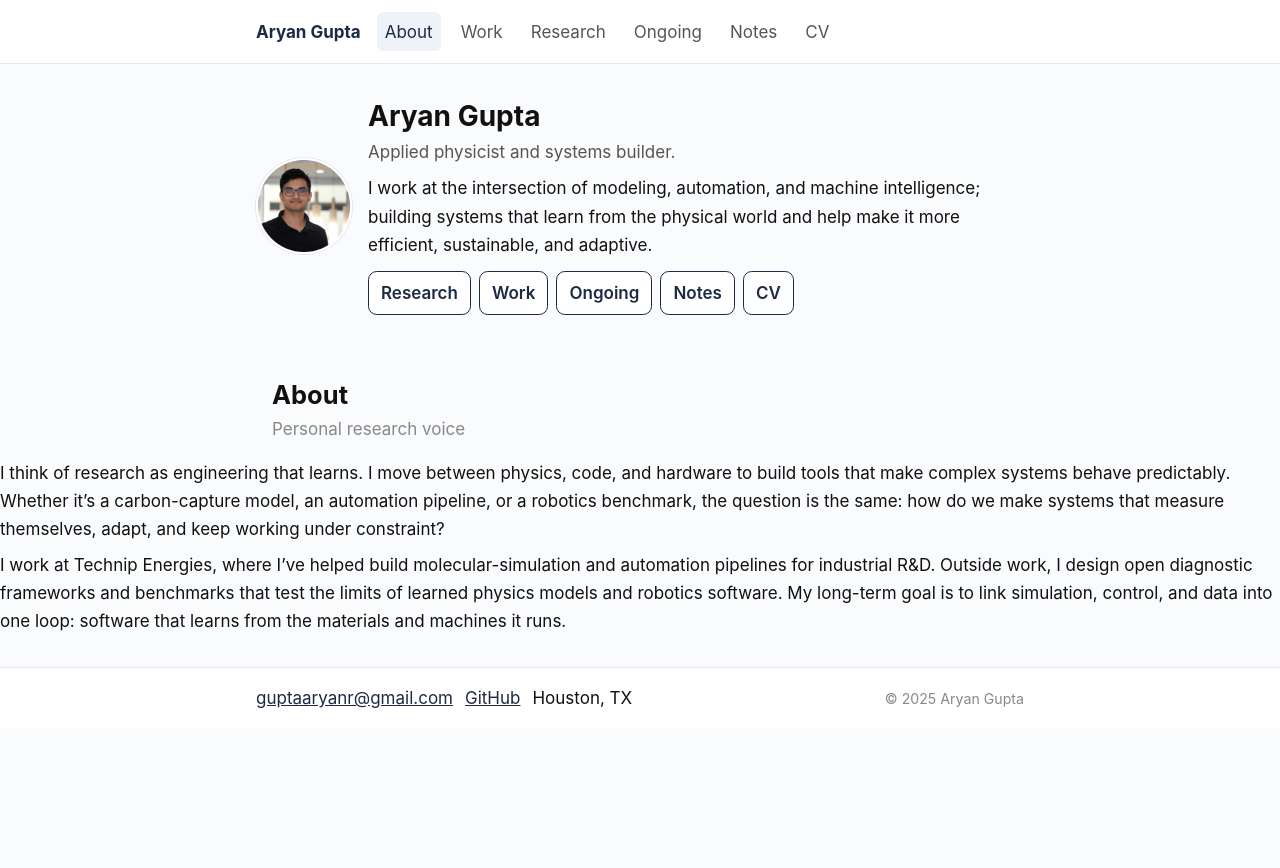
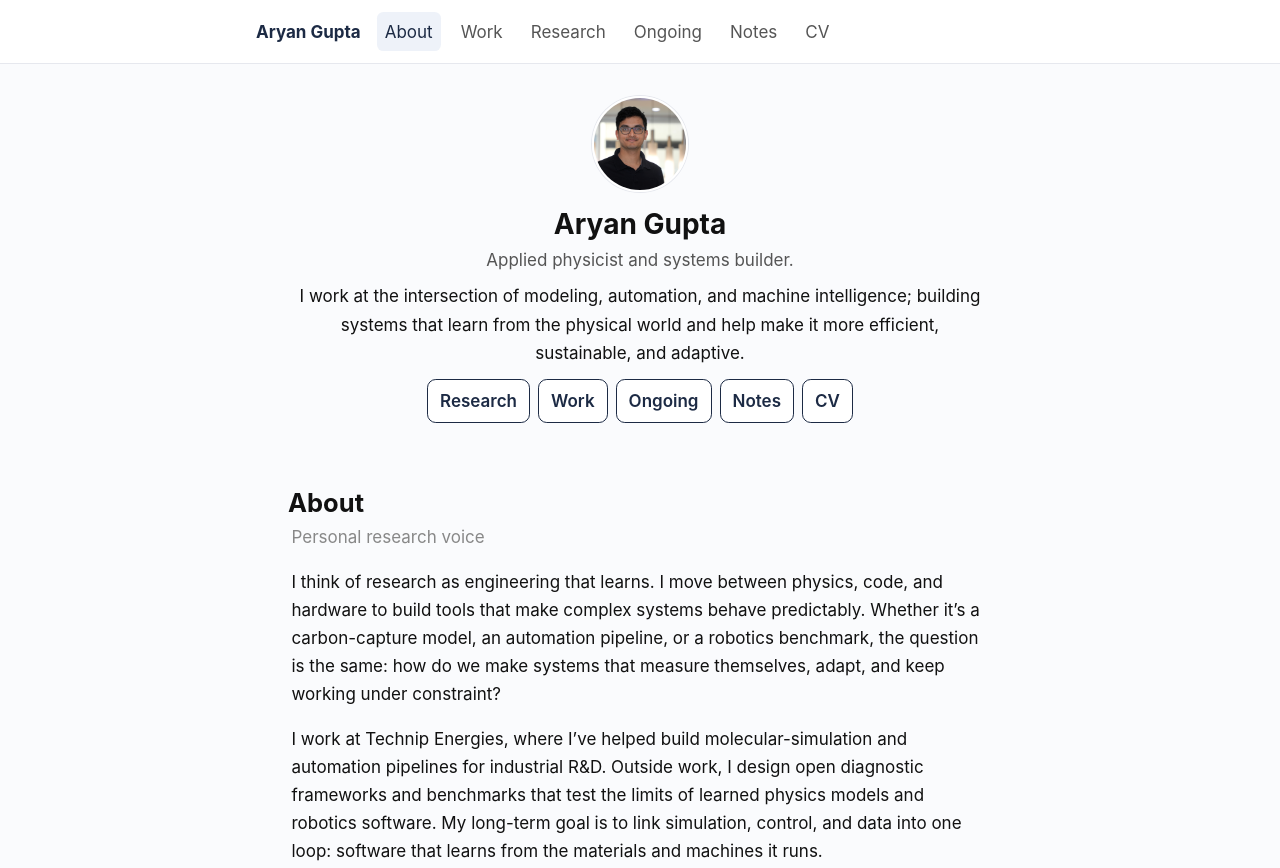
Before and after one commit to guptaaryanr/guptaaryanr.github.io, a plain HTML site: page index.html in a window 1280 px wide. Shown: the top 868 px of the page. Before the commit the page ends 800 px from the top, so only its background shows below. Drawn offline with Linux system fonts and the light colour scheme.

Commit message:
centering on home

```diff
--- a/assets/css/site.css
+++ b/assets/css/site.css
@@ -163,13 +163,27 @@ main {
 }
 
 .hero {
-    display: grid;
-    grid-template-columns: 96px 1fr;
-    gap: 1rem;
+    display: flex;
+    flex-direction: column;
     align-items: center;
+    text-align: center;
+    gap: .75rem;
     padding: 2rem 1rem;
     margin: 0 auto;
-    max-width: min(50rem, 92vw)
+    max-width: min(50rem, 92vw);
+}
+
+.hero .quick-links {
+    justify-content: center
+}
+
+.hero .oneliner {
+    max-width: 65ch;
+    margin: .5rem auto 0
+}
+
+.headshot {
+    margin: 0 auto
 }
 
 .headshot {
@@ -205,6 +219,20 @@ h1 {
     margin: 2rem auto 1rem;
     max-width: var(--max);
     padding: 0 1rem
+}
+
+/* Constrain regular sections to the same centered column */
+main>section:not(.hero) {
+    max-width: var(--max);
+    margin: 0 auto;
+    padding: 0 1rem;
+}
+
+/* Comfortable line length for body text */
+main>section:not(.hero) p {
+    max-width: 65ch;
+    margin-left: auto;
+    margin-right: auto;
 }
 
 .section-subtitle {
--- a/index.html
+++ b/index.html
@@ -13,7 +13,7 @@
     <script defer src="assets/js/site.js"></script>
 </head>
 
-<body>
+<body class="home">
     <a class="skip-link" href="#content">Skip to content</a>
 
     <header class="site-header" role="banner">
@@ -63,13 +63,13 @@
                 <h2 id="about-title">About</h2>
                 <p class="section-subtitle">Personal research voice</p>
             </header>
-            <p class="oneliner">
+            <p>
                 I think of research as engineering that learns. I move between physics, code, and hardware to build
                 tools that make complex systems behave predictably. Whether it’s a carbon-capture model, an automation
                 pipeline, or a robotics benchmark, the question is the same: how do we make systems that measure
                 themselves, adapt, and keep working under constraint?
             </p>
-            <p class="oneliner">
+            <p>
                 I work at Technip Energies, where I’ve helped build molecular-simulation and automation pipelines for
                 industrial R&amp;D. Outside work, I design open diagnostic frameworks and benchmarks that test the
                 limits of learned physics models and robotics software. My long-term goal is to link simulation,
```
